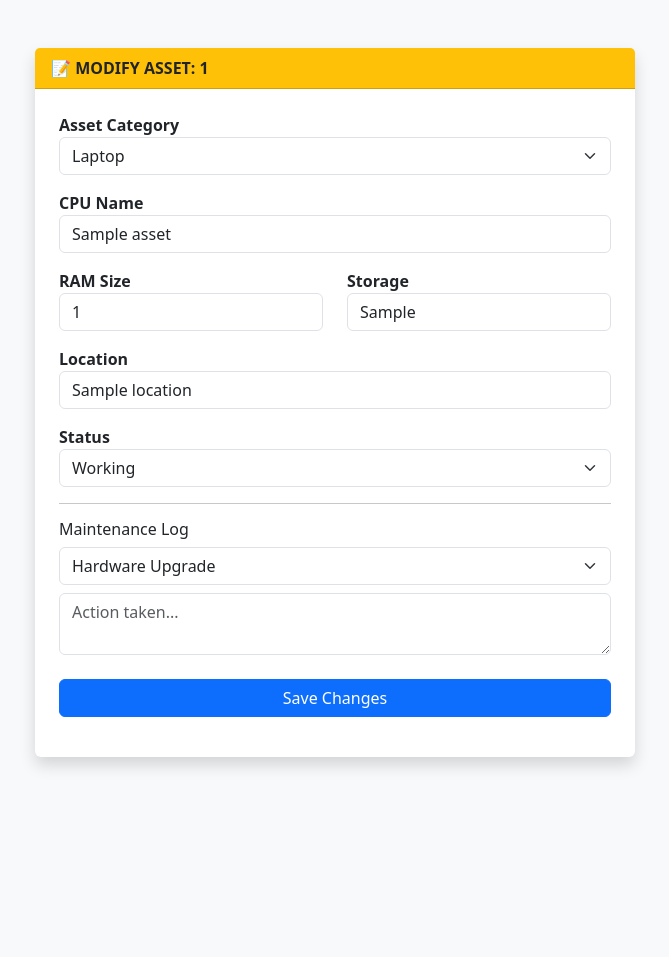
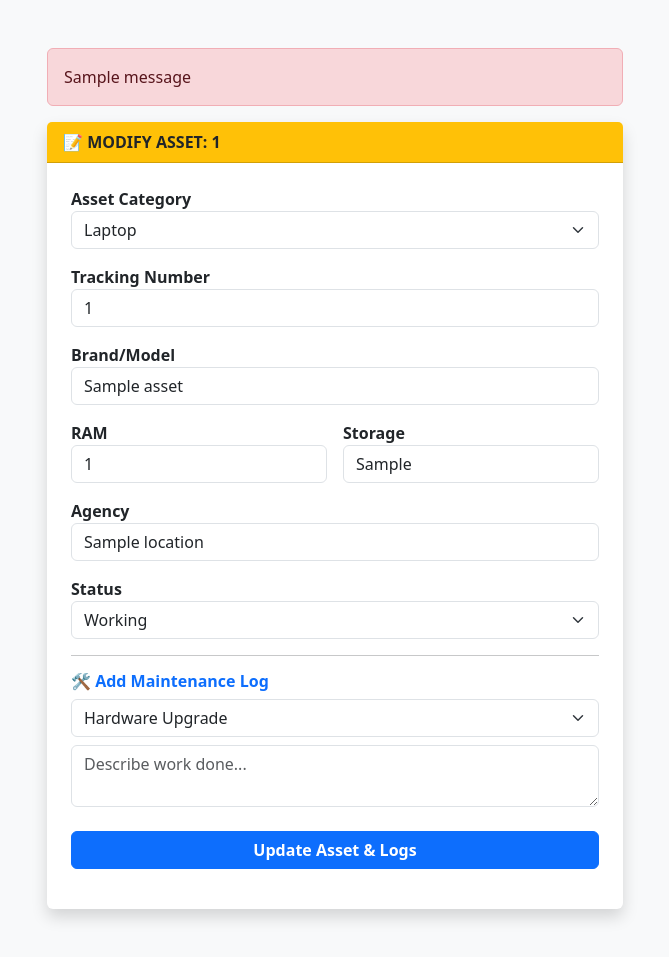
Before and after one commit to Fakhrul0029/Asset-Tracker-System-New-, a Flask app: page /edit/1 in a window 1280 px wide. Shown: the whole page, without its empty margins (305-974 px from the left). Before the commit the page ends 768 px from the top, so only its background shows below. Run offline with Flask 3, Linux system fonts and the light colour scheme; the visitor is signed in with stand-in values (Sample User, id 1); one stand-in notice (Sample message) is shown; a database or web service that is not in the repository returns one stand-in record (values such as "Sample title"); some libraries are stand-ins or nearby versions.

Commit message:
Update edit.html

```diff
--- a/templates/edit.html
+++ b/templates/edit.html
@@ -2,11 +2,12 @@
 <html>
 <head><link rel="stylesheet" href="https://cdn.jsdelivr.net/npm/bootstrap@5.3.0/dist/css/bootstrap.min.css"></head>
 <body class="bg-light p-5">
-    <div class="card shadow border-0 mx-auto" style="max-width: 600px;">
+    <div class="container" style="max-width: 600px;">
+        {% with messages = get_flashed_messages() %}{% if messages %}{% for m in messages %}<div class="alert alert-danger">{{ m }}</div>{% endfor %}{% endif %}{% endwith %}
+        <div class="card shadow border-0">
             <div class="card-header bg-warning text-dark fw-bold">📝 MODIFY ASSET: {{ asset.serial_number }}</div>
             <form method="POST" class="card-body p-4">
-            <div class="mb-3">
-                <label class="fw-bold">Asset Category</label>
+                <div class="mb-3"><label class="fw-bold">Asset Category</label>
                     <select name="asset_type" class="form-select">
                         <option value="Laptop" {% if asset.asset_type == 'Laptop' %}selected{% endif %}>Laptop</option>
                         <option value="PC" {% if asset.asset_type == 'PC' %}selected{% endif %}>PC</option>
@@ -14,14 +15,14 @@
                         <option value="Printer" {% if asset.asset_type == 'Printer' %}selected{% endif %}>Printer</option>
                     </select>
                 </div>
-            <div class="mb-3"><label class="fw-bold">CPU Name</label><input type="text" name="cpu_name" value="{{ asset.cpu_name }}" class="form-control"></div>
-            <div class="row">
-                <div class="col"><label class="fw-bold">RAM Size</label><input type="text" name="ram_size" value="{{ asset.ram_size }}" class="form-control"></div>
-                <div class="col"><label class="fw-bold">Storage</label><input type="text" name="storage_type" value="{{ asset.storage_type }}" class="form-control"></div>
+                <div class="mb-3"><label class="fw-bold">Tracking Number</label><input type="text" name="tracking_number" value="{{ asset.tracking_number }}" class="form-control"></div>
+                <div class="mb-3"><label class="fw-bold">Brand/Model</label><input type="text" name="cpu_name" value="{{ asset.cpu_name }}" class="form-control"></div>
+                <div class="row g-3">
+                    <div class="col-md-6"><label class="fw-bold">RAM</label><input list="ramOpt" name="ram_size" value="{{ asset.ram_size }}" class="form-control"></div>
+                    <div class="col-md-6"><label class="fw-bold">Storage</label><input list="stOpt" name="storage_type" value="{{ asset.storage_type }}" class="form-control"></div>
                 </div>
-            <div class="mt-3"><label class="fw-bold">Location</label><input type="text" name="location" value="{{ asset.location }}" class="form-control"></div>
-            <div class="mt-3">
-                <label class="fw-bold">Status</label>
+                <div class="mt-3"><label class="fw-bold">Agency</label><input type="text" name="location" value="{{ asset.location }}" class="form-control"></div>
+                <div class="mt-3"><label class="fw-bold">Status</label>
                     <select name="status" class="form-select">
                         <option value="Working" {% if asset.status == 'Working' %}selected{% endif %}>Working</option>
                         <option value="Maintenance" {% if asset.status == 'Maintenance' %}selected{% endif %}>Maintenance</option>
@@ -29,13 +30,13 @@
                     </select>
                 </div>
                 <hr>
-            <h6>Maintenance Log</h6>
-            <select name="category" class="form-select mb-2">
-                <option>Hardware Upgrade</option><option>Software Repair</option><option>General Service</option>
-            </select>
-            <textarea name="action" class="form-control" rows="2" placeholder="Action taken..."></textarea>
-            <button type="submit" class="btn btn-primary w-100 mt-4">Save Changes</button>
+                <h6 class="fw-bold text-primary">🛠️ Add Maintenance Log</h6>
+                <select name="category" class="form-select mb-2"><option>Hardware Upgrade</option><option>Software Repair</option><option>General Service</option></select>
+                <textarea name="action" class="form-control" rows="2" placeholder="Describe work done..."></textarea>
+                <button type="submit" class="btn btn-primary w-100 mt-4 fw-bold">Update Asset & Logs</button>
             </form>
         </div>
+    </div>
+    <script src="https://cdn.jsdelivr.net/npm/bootstrap@5.3.0/dist/js/bootstrap.bundle.min.js"></script>
 </body>
 </html>
```
Lines whose indentation alone changed are shown as unchanged.
